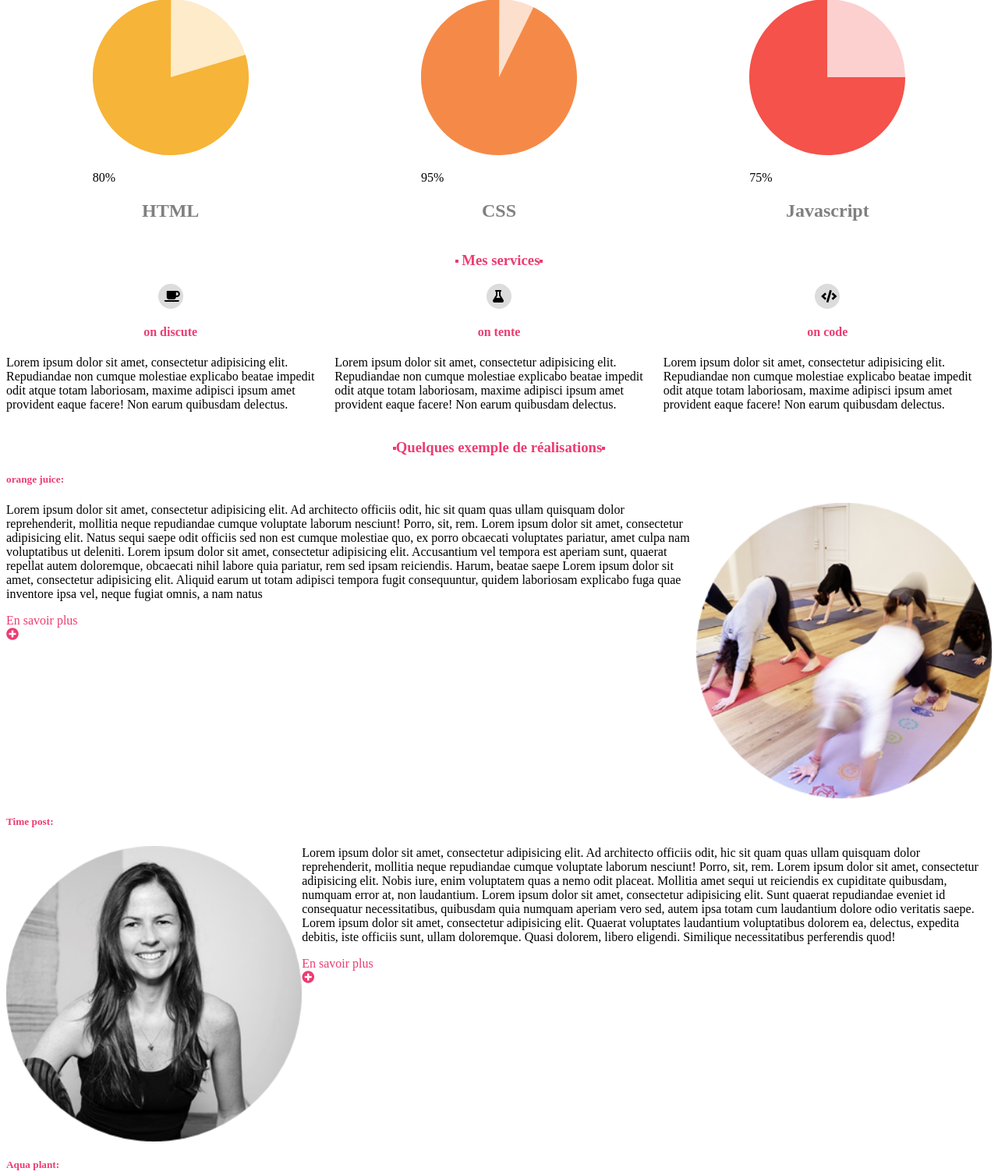
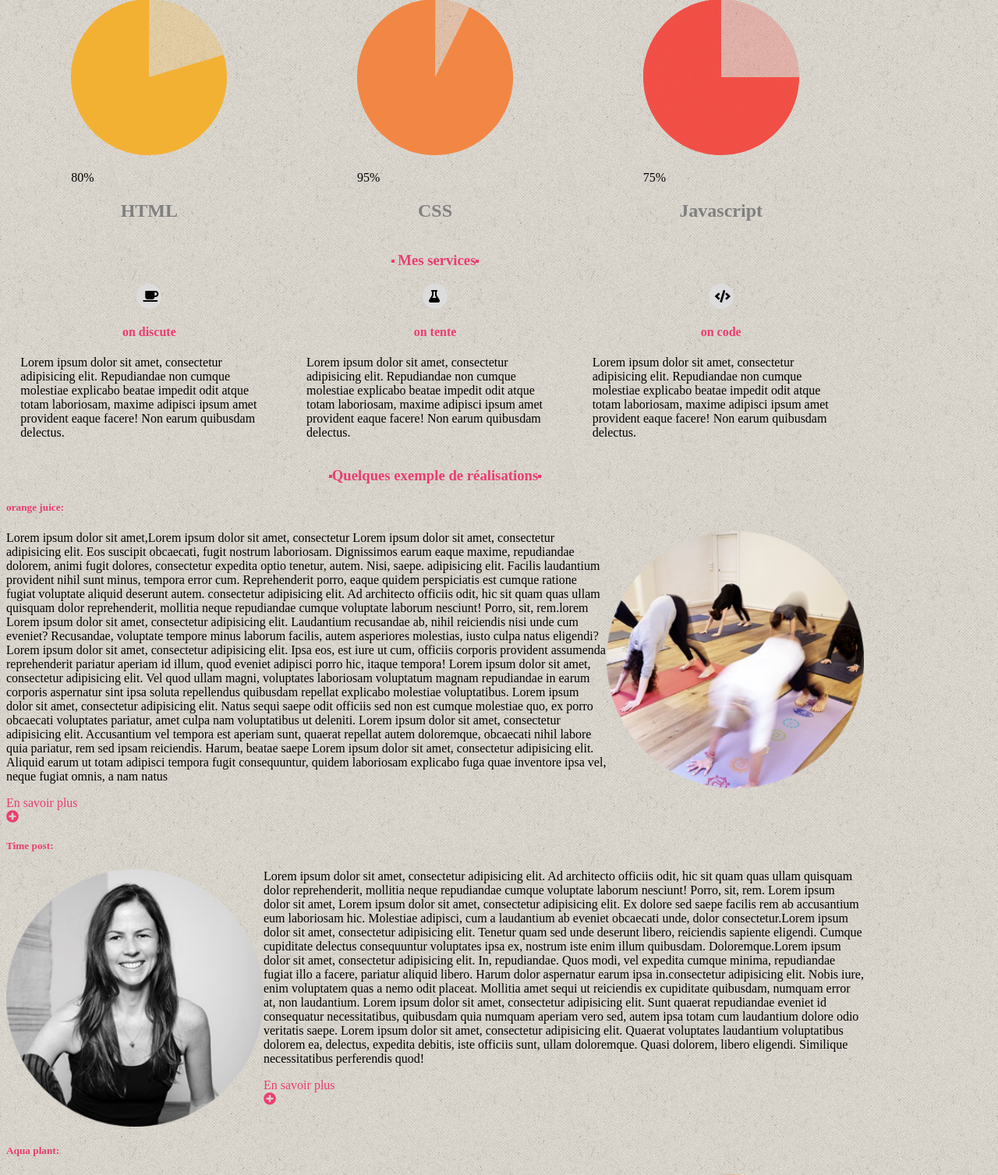
Before and after one commit to jacobad/3wa, a PHP site: page /porto.html in a window 1280 px wide. Shown: the part 656-2163 px from the top of the page at 78% size. Run offline with PHP 8.4, Linux system fonts and the light colour scheme; some libraries are stand-ins or nearby versions.

Commit message:
Add files via upload

```diff
--- a/porto.css
+++ b/porto.css
@@ -3,7 +3,7 @@
 	box-sizing: border-box;
 }
 body{
-	max-width:1100px
+	max-width:1100px;
 	background-image: url(fond.png);
 }
 header{
@@ -33,16 +33,11 @@ nav a{
 }
 nav a:hover{
 	color:pink;
-	transform: translateY(2em);
-	transform-style:
+	transform:translateY(2em);
 }
 i .fa, .fas{
 	display:grid;
 }
-
-/* reste a faire la nav*/
-
-
         /*MAIN*/
      /*section background*/
 
@@ -138,15 +133,17 @@ h3:before, h3:after {
 .cercle:hover{
 	animation: jump 2s infinite;
 }
-    /*display flex pas bon*/
-
 .anime{
 	display:flex;
+	flex-wrap: wrap;
     justify-content:space-around;
 }
 .anime h3{
 	width: 100%;
 	text-align: center;
+}
+.anime article{
+	width: 30%;
 }
 
 /*section Float*/
@@ -196,7 +193,7 @@ form{
 }
 input{
 	border-radius:30px;
-	padding-left: 2em;
+	padding-left: 1.5em;
 }
 #nom{
 	background-image:url(bg_form_name.svg);
--- a/porto.html
+++ b/porto.html
@@ -43,10 +43,10 @@
     	 	             <p>75%</p>
     	 	             <h2>Javascript</h2>
     	 	   </article>
-               <h3> Mes services</h3>
     	 </section>
     	 <section class="anime">
     	   <div class=barre></div>
+                <h3> Mes services</h3>
     	 	<article>
                 <div class="cercle">
     	 		   <i class="fas fa-coffee"></i>
@@ -77,7 +77,9 @@
     	       <article>
     	         <h5>orange juice:</h5>
     	         <img src="1.png" class="orange">
-    	         <p>Lorem ipsum dolor sit amet, consectetur adipisicing elit. Ad architecto officiis odit, hic sit quam quas ullam quisquam dolor reprehenderit, mollitia neque repudiandae cumque voluptate laborum nesciunt! Porro, sit, rem.
+    	         <p>Lorem ipsum dolor sit amet,Lorem ipsum dolor sit amet, consectetur Lorem ipsum dolor sit amet, consectetur adipisicing elit. Eos suscipit obcaecati, fugit nostrum laboriosam. Dignissimos earum eaque maxime, repudiandae dolorem, animi fugit dolores, consectetur expedita optio tenetur, autem. Nisi, saepe. adipisicing elit. Facilis laudantium provident nihil sunt minus, tempora error cum. Reprehenderit porro, eaque quidem perspiciatis est cumque ratione fugiat voluptate aliquid deserunt autem. consectetur adipisicing elit. Ad architecto officiis odit, hic sit quam quas ullam quisquam dolor reprehenderit, mollitia neque repudiandae cumque voluptate laborum nesciunt! Porro, sit, rem.lorem
+                 Lorem ipsum dolor sit amet, consectetur adipisicing elit. Laudantium recusandae ab, nihil reiciendis nisi unde cum eveniet? Recusandae, voluptate tempore minus laborum facilis, autem asperiores molestias, iusto culpa natus eligendi?Lorem ipsum dolor sit amet, consectetur adipisicing elit. Ipsa eos, est iure ut cum, officiis corporis provident assumenda reprehenderit pariatur aperiam id illum, quod eveniet adipisci porro hic, itaque tempora!
+                 Lorem ipsum dolor sit amet, consectetur adipisicing elit. Vel quod ullam magni, voluptates laboriosam voluptatum magnam repudiandae in earum corporis aspernatur sint ipsa soluta repellendus quibusdam repellat explicabo molestiae voluptatibus.
                  Lorem ipsum dolor sit amet, consectetur adipisicing elit. Natus sequi saepe odit officiis sed non est cumque molestiae quo, ex porro obcaecati voluptates pariatur, amet culpa nam voluptatibus ut deleniti.
                  Lorem ipsum dolor sit amet, consectetur adipisicing elit. Accusantium vel tempora est aperiam sunt, quaerat repellat autem doloremque, obcaecati nihil labore quia pariatur, rem sed ipsam reiciendis. Harum, beatae saepe
                  Lorem ipsum dolor sit amet, consectetur adipisicing elit. Aliquid earum ut totam adipisci tempora fugit consequuntur, quidem laboriosam explicabo fuga quae inventore ipsa vel, neque fugiat omnis, a nam natus</p>
@@ -90,7 +92,7 @@
     	         <img src="2.png" class="time">
                     <div>
     	         <p>Lorem ipsum dolor sit amet, consectetur adipisicing elit. Ad architecto officiis odit, hic sit quam quas ullam quisquam dolor reprehenderit, mollitia neque repudiandae cumque voluptate laborum nesciunt! Porro, sit, rem.
-                 Lorem ipsum dolor sit amet, consectetur adipisicing elit. Nobis iure, enim voluptatem quas a nemo odit placeat. Mollitia amet sequi ut reiciendis ex cupiditate quibusdam, numquam error at, non laudantium.
+                 Lorem ipsum dolor sit amet, Lorem ipsum dolor sit amet, consectetur adipisicing elit. Ex dolore sed saepe facilis rem ab accusantium eum laboriosam hic. Molestiae adipisci, cum a laudantium ab eveniet obcaecati unde, dolor consectetur.Lorem ipsum dolor sit amet, consectetur adipisicing elit. Tenetur quam sed unde deserunt libero, reiciendis sapiente eligendi. Cumque cupiditate delectus consequuntur voluptates ipsa ex, nostrum iste enim illum quibusdam. Doloremque.Lorem ipsum dolor sit amet, consectetur adipisicing elit. In, repudiandae. Quos modi, vel expedita cumque minima, repudiandae fugiat illo a facere, pariatur aliquid libero. Harum dolor aspernatur earum ipsa in.consectetur adipisicing elit. Nobis iure, enim voluptatem quas a nemo odit placeat. Mollitia amet sequi ut reiciendis ex cupiditate quibusdam, numquam error at, non laudantium.
                  Lorem ipsum dolor sit amet, consectetur adipisicing elit. Sunt quaerat repudiandae eveniet id consequatur necessitatibus, quibusdam quia numquam aperiam vero sed, autem ipsa totam cum laudantium dolore odio veritatis saepe.
                  Lorem ipsum dolor sit amet, consectetur adipisicing elit. Quaerat voluptates laudantium voluptatibus dolorem ea, delectus, expedita debitis, iste officiis sunt, ullam doloremque. Quasi dolorem, libero eligendi. Similique necessitatibus perferendis quod!</p>
     	         <a href="#" class="savoir">En savoir plus <i class="fas fa-plus-circle"> </i> </a>
@@ -105,6 +107,8 @@
     	         <p>Lorem ipsum dolor sit amet, consectetur adipisicing elit. Ad architecto officiis odit, hic sit quam quas ullam quisquam dolor reprehenderit, mollitia neque repudiandae cumque voluptate laborum nesciunt! Porro, sit, rem.lorem
                  Lorem ipsum dolor sit amet, consectetur adipisicing elit. Cumque inventore illum esse itaque, vero quam deleniti sed, est fugit qui, ratione? Totam corrupti, dolore eveniet autem pariatur, modi quis esse.
                  Lorem ipsum dolor sit amet, consectetur adipisicing elit. Delectus necessitatibus sapiente minus voluptate cum rerum repellat alias aliquid eveniet facilis reiciendis excepturi itaque eius commodi, vero quidem sunt possimus explicabo.
+                 Lorem ipsum dolor sit amet, consectetur adipisicing elit. Error odit mollitia omnis architecto, fugiat, perferendis aspernatur natus magni non unde qui sed laborum quia atque totam eius repellendus adipisci quod.lorem
+                 Lorem ipsum dolor sit amet, consectetur adipisicing elit. Totam repellendus explicabo accusantium dolorem nam architecto non rem labore doloremque, ea magnam corrupti natus ullam dicta, dolores ut est aut? Consectetur?
                  Lorem ipsum dolor sit amet, consectetur adipisicing elit. Consectetur animi perferendis fugiat sapiente earum suscipit nostrum nulla dolor nam adipisci quas culpa ipsum tenetur, delectus ad a consequuntur, temporibus recusandae!</p>
     	         <a href="#" class="savoir">En savoir plus <i class="fas fa-plus-circle"> </i> </a>
               </article>
@@ -115,7 +119,7 @@
     	         <h5>Sweet Flower:</h5>
     	         <img src="4.png" class="plantes">
     	         <p>Lorem ipsum dolor sit amet, consectetur adipisicing elit. Ad architecto officiis odit, hic sit quam quas ullam quisquam dolor reprehenderit, mollitia neque repudiandae cumque voluptate laborum nesciunt! Porro, sit, rem.
-                 Lorem ipsum dolor sit amet, consectetur adipisicing elit. Accusantium voluptatem consequuntur tempore earum eos. Deleniti assumenda asperiores optio iure reprehenderit nemo animi, aut, magni cum quae ab ipsam sapiente. Laborum.
+                 Lorem ipsum dolor sit amet, consectetur adipisicing elit. Quibusdam dicta rerum autem obcaecati esse deserunt! Sunt recusandae minima, sed incidunt, veritatis perferendis libero minus mollitia accusantium, praesentium nisi maiores non. ipsum dolor sit amet, consectetur adipisicing elit. Excepturi quae accusantium quaerat dolore facere tempora iste ratione nisi! Deserunt quaerat aliquam officia placeat, obcaecati nam deleniti velit cumque aliquid amet? ipsum dolor sit amet,consectetur adipisicing elit. Accusantium voluptatem consequuntur tempore earum eos. Deleniti assumenda asperiores optio iure reprehenderit nemo animi, aut, magni cum quae ab ipsam sapiente. Laborum.
                  Lorem ipsum dolor sit amet, consectetur adipisicing elit. Voluptate quibusdam fuga earum, sit doloribus hic aperiam minima ipsum itaque ad iste, enim officiis. Eveniet quia, alias illo quibusdam quo cumque!
                  Lorem ipsum dolor sit amet, consectetur adipisicing elit. Ipsum laboriosam modi incidunt. Labore, praesentium, cumque. Harum voluptate adipisci quibusdam obcaecati soluta sapiente, totam aliquam. Illum eligendi laboriosam quidem, dolores ad!</p>
     	         <a href="#" class="savoir">En savoir plus <i class="fas fa-plus-circle"> </i> </a>
@@ -127,7 +131,7 @@
     	 	<h3>Contactez-moi</h3>
     	 	   <article>
     	 	   	<p>Lorem ipsum dolor sit amet, consectetur adipisicing elit. Beatae aperiam fuga, dolor harum sapiente ipsa odio ab et voluptatum nam dicta quaerat dolore, sit reiciendis optio provident facilis! In, ipsa?
-                Lorem ipsum dolor sit amet, consectetur adipisicing elit. Totam veniam amet molestiae eligendi at, laborum natus repellendus, doloremque tempora impedit temporibus et quasi sint consequatur consectetur commodi deserunt nulla eaque.</p>
+                Lorem ipsum dolor sit amet,Lorem ipsum dolor sit amet, consectetur adipisicing elit. Suscipit itaque perspiciatis totam, beatae error reprehenderit enim aliquam incidunt odio quisquam! Unde provident commodi possimus a qui ratione animi magnam recusandae. ipsum dolor sit amet, consectetur adipisicing elit. Deleniti, iure in et. Expedita facere, reprehenderit sit maiores ipsam temporibus suscipit accusamus eos ad doloribus saepe illo, libero ratione perferendis, soluta! ipsum dolor sit amet, consectetur adipisicing elit. Eaque laudantium, ea unde voluptates incidunt fugit itaque ad dicta nulla debitis, beatae rerum temporibus fugiat laborum omnis minima quia, nostrum eligendi. consectetur adipisicing elit. Totam veniam amet molestiae eligendi at, laborum natus repellendus, doloremque tempora impedit temporibus et quasi sint consequatur consectetur commodi deserunt nulla eaque.</p>
     	 	   	<form>
     	 	   		<input id="nom" type="text" name="nom" value="" placeholder=" nom">
     	 	   		<input id="email" type="text" name="email" value="" placeholder="  email">
```
